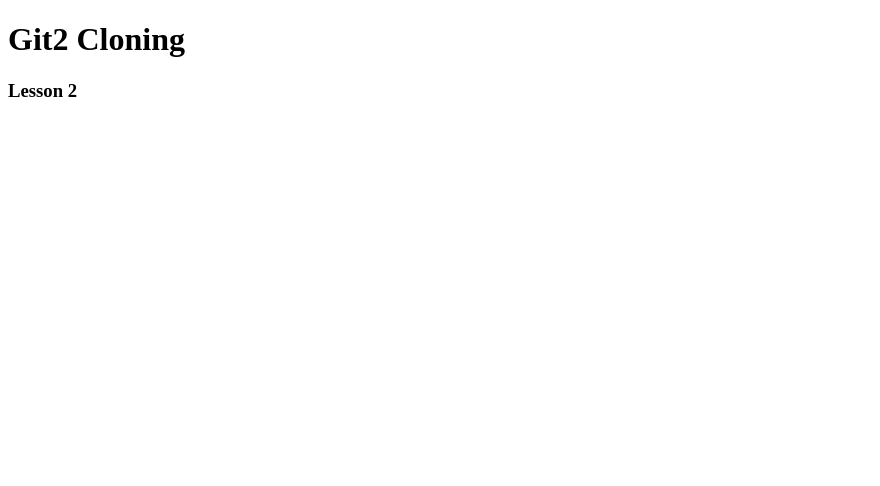
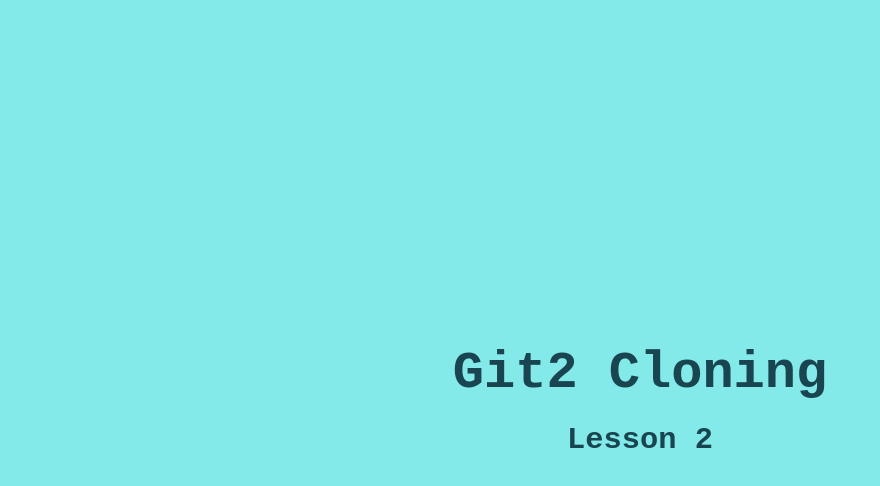
Before and after one commit to Anastasiia-Domanska/git_2_colleagues_info, a plain HTML site: page index.html in a window 1280 px wide. Shown: the whole page, without its empty margins (0-880 px from the left). Drawn offline with Linux system fonts and the light colour scheme.

Commit message:
add global styles

```diff
--- a/index.html
+++ b/index.html
@@ -4,6 +4,7 @@
     <meta charset="UTF-8">
     <meta name="viewport" content="width=device-width, initial-scale=1.0">
     <title>Git2 Cloning</title>
+    <link rel="stylesheet" href="./styles.css" type="text/css" />
 </head>
 <body>
     <div id="root">
--- /dev/null
+++ b/styles.css
@@ -0,0 +1,35 @@
+* {
+  box-sizing: border-box;
+}
+html,
+body {
+  height: 100%;
+  margin: 0;
+  padding: 0;
+}
+h1,
+h2,
+h3,
+h4,
+h5,
+h6,
+p,
+ul,
+li {
+  margin: 0;
+  padding: 0;
+}
+#root {
+  display: flex;
+  flex-direction: column;
+  justify-content: center;
+  align-items: center;
+  gap: 20px;
+  width: 100%;
+  height: 100%;
+  background: rgb(131, 233, 233);
+  background-size: cover;
+  font-family: "Courier New", Courier, monospace;
+  color: rgb(24, 69, 80);
+  font-size: 26px;
+}
```
